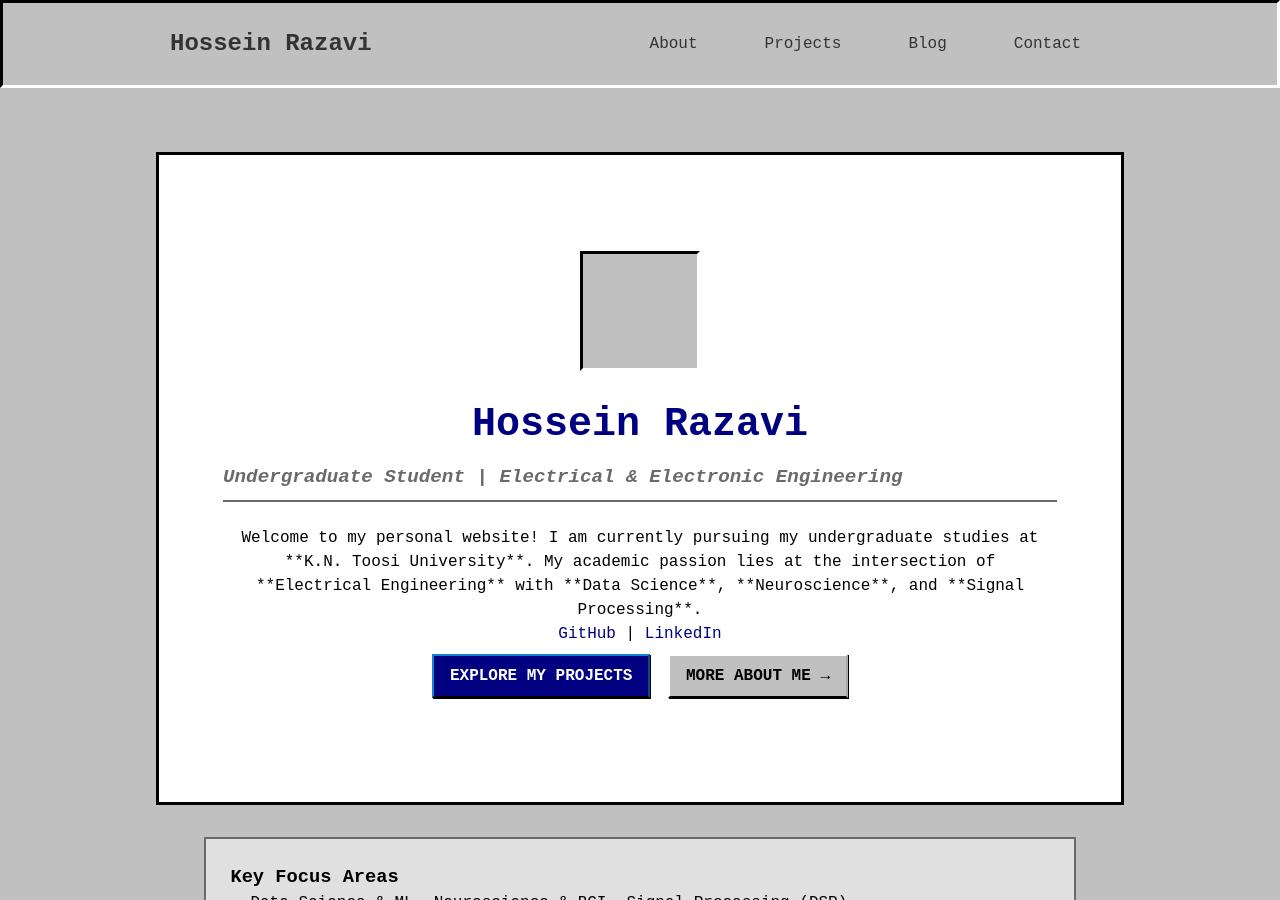
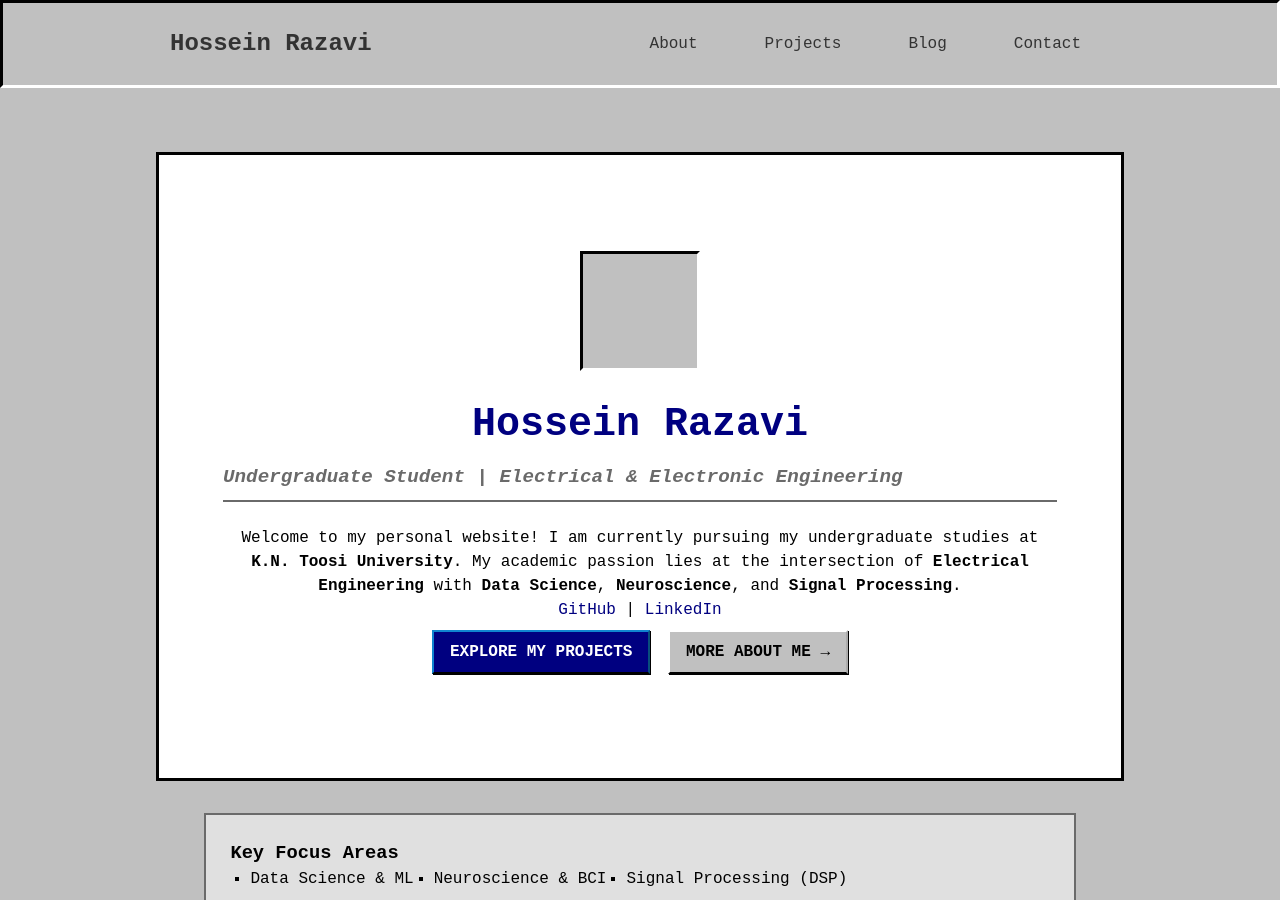
Before and after one commit to UncleRazavi/UncleRazavi.github.io, a Jekyll site: the page built from index.html, in a window 1280 px wide and 900 px high. Built offline with Jekyll 4.4.1, drawn with Linux system fonts in a browser that asks for light colours.

```diff
--- a/index.html
+++ b/index.html
@@ -6,13 +6,12 @@ title: Hossein Razavi - Electrical Engineering, Data Science & Neuroscience
 <section class="hero-section">
     <div class="container hero-content">
         <div class="profile-avatar">
-
         </div>
 
         <h1>Hossein Razavi</h1>
         <h2 class="subtitle">Undergraduate Student | Electrical & Electronic Engineering</h2>
         <p class="bio-intro">
-            Welcome to my personal website! I am currently pursuing my undergraduate studies at **K.N. Toosi University**. My academic passion lies at the intersection of **Electrical Engineering** with **Data Science**, **Neuroscience**, and **Signal Processing**.
+            Welcome to my personal website! I am currently pursuing my undergraduate studies at <strong>K.N. Toosi University</strong>. My academic passion lies at the intersection of <strong>Electrical Engineering</strong> with <strong>Data Science</strong>, <strong>Neuroscience</strong>, and <strong>Signal Processing</strong>.
         </p>
 
         <div class="quick-links">
@@ -29,12 +28,12 @@ title: Hossein Razavi - Electrical Engineering, Data Science & Neuroscience
 </section>
 
 <section class="container skills-focus-section">
-    <h3>Key Focus Areas </h3>
+    <h3>Key Focus Areas</h3>
     <ul class="focus-list">
         <li>Data Science & ML</li>
         <li>Neuroscience & BCI</li>
         <li>Signal Processing (DSP)</li>
-        <li>Digital Electronics </li>
+        <li>Digital Electronics</li>
     </ul>
 </section>
 
@@ -67,7 +66,7 @@ title: Hossein Razavi - Electrical Engineering, Data Science & Neuroscience
 
     <div class="telegram-link-box">
         <p>
-             Check out my academic document library on Telegram:
+            Check out my academic document library on Telegram:
             <a href="https://t.me/HRslibrary" target="_blank" class="telegram-link">HRs Library</a>
         </p>
     </div>
```
